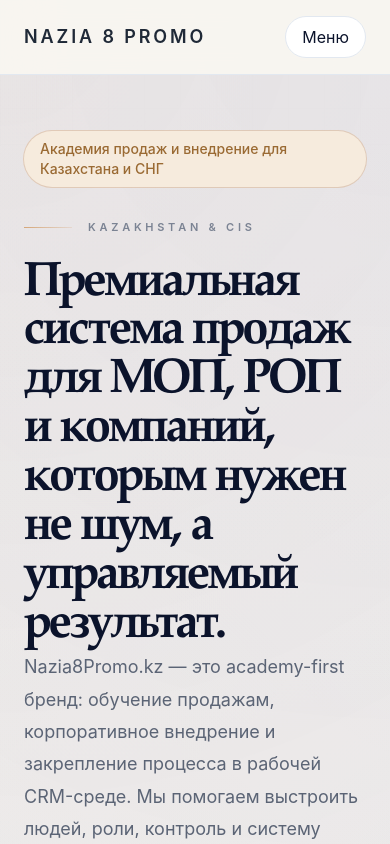
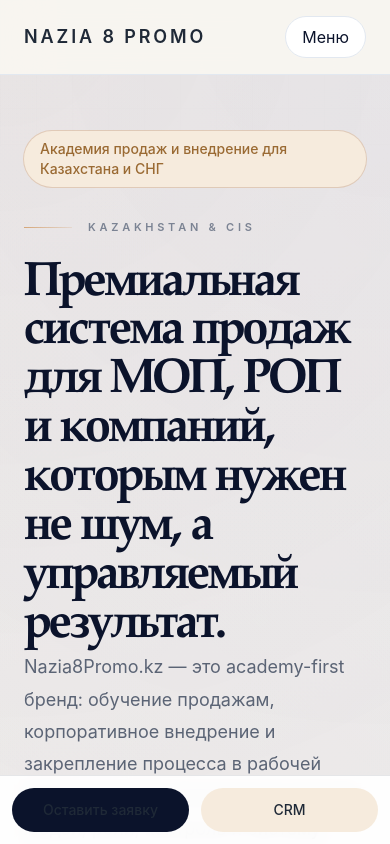
Before and after one commit to nazia8promo/n8p-site-updated-28.8.2025, a Next.js app: page / in a window 390 px wide. Shown: the top 844 px of the page. Built offline with nearby package versions, Linux system fonts and the light colour scheme.

Commit message:
Add final UI polish: mobile sticky CTA, loading, and error states

```diff
--- /dev/null
+++ b/app/global-error.tsx
@@ -0,0 +1,39 @@
+"use client";
+
+export default function GlobalError({
+  reset,
+}: {
+  reset: () => void;
+}) {
+  return (
+    <html lang="ru">
+      <body className="min-h-screen bg-[#FAF7F2] text-[#1F2937]">
+        <div className="mx-auto flex min-h-screen max-w-7xl items-center px-6 py-16">
+          <div className="premium-panel max-w-3xl p-10">
+            <div className="inline-flex rounded-full bg-[#F6EBDD] px-4 py-2 text-sm text-[#9A6A33]">
+              Critical error
+            </div>
+
+            <h1 className="mt-6 text-5xl font-semibold leading-tight tracking-tight text-[#0B132B] md:text-6xl">
+              Сайт временно не может загрузиться
+            </h1>
+
+            <p className="mt-6 text-lg leading-8 text-slate-600">
+              Произошла критическая ошибка интерфейса. Обнови страницу или
+              попробуй ещё раз.
+            </p>
+
+            <div className="mt-8 flex flex-col gap-4 sm:flex-row">
+              <button onClick={() => reset()} className="button-premium-dark">
+                Перезагрузить
+              </button>
+              <a href="/" className="button-premium-gold">
+                На главную
+              </a>
+            </div>
+          </div>
+        </div>
+      </body>
+    </html>
+  );
+}
--- a/app/globals.css
+++ b/app/globals.css
@@ -401,3 +401,9 @@
     line-height: 1.02;
   }
 }
+
+@media (max-width: 768px) {
+  body {
+    padding-bottom: env(safe-area-inset-bottom);
+  }
+}
--- a/app/layout.tsx
+++ b/app/layout.tsx
@@ -1,8 +1,9 @@
-import type { Metadata } from "next";
+import type { Metadata, Viewport } from "next";
 import "./globals.css";
 import { SiteHeader } from "@/components/site/SiteHeader";
 import { SiteFooter } from "@/components/site/SiteFooter";
 import { StructuredData } from "@/components/site/StructuredData";
+import { MobileStickyCTA } from "@/components/site/MobileStickyCTA";
 
 export const metadata: Metadata = {
   metadataBase: new URL("https://nazia8promo.kz"),
@@ -51,6 +52,11 @@
   },
 };
 
+export const viewport: Viewport = {
+  themeColor: "#0B132B",
+  colorScheme: "light",
+};
+
 export default function RootLayout({
   children,
 }: Readonly<{
@@ -63,6 +69,7 @@
         <SiteHeader />
         <main>{children}</main>
         <SiteFooter />
+        <MobileStickyCTA />
       </body>
     </html>
   );
--- /dev/null
+++ b/app/loading.tsx
@@ -0,0 +1,15 @@
+export default function Loading() {
+  return (
+    <div className="mx-auto flex min-h-[60vh] max-w-7xl items-center justify-center px-6">
+      <div className="premium-panel w-full max-w-xl p-10 text-center">
+        <div className="mx-auto h-12 w-12 animate-spin rounded-full border-4 border-[#D4A373]/30 border-t-[#0B132B]" />
+        <h2 className="mt-6 text-3xl font-semibold text-[#0B132B]">
+          Загружаем страницу
+        </h2>
+        <p className="mt-4 text-base leading-8 text-slate-600">
+          Подготавливаем интерфейс Nazia8Promo.kz
+        </p>
+      </div>
+    </div>
+  );
+}
--- /dev/null
+++ b/components/site/MobileStickyCTA.tsx
@@ -0,0 +1,22 @@
+import Link from "next/link";
+
+export function MobileStickyCTA() {
+  return (
+    <div className="fixed inset-x-0 bottom-0 z-40 border-t border-[#0B132B]/10 bg-white/92 p-3 backdrop-blur md:hidden">
+      <div className="mx-auto flex max-w-7xl gap-3">
+        <Link
+          href="/contact"
+          className="flex-1 rounded-full bg-[#0B132B] px-4 py-3 text-center text-sm font-medium text-white"
+        >
+          Оставить заявку
+        </Link>
+        <Link
+          href="/crm"
+          className="flex-1 rounded-full bg-[#F6EBDD] px-4 py-3 text-center text-sm font-medium text-[#9A6A33]"
+        >
+          CRM
+        </Link>
+      </div>
+    </div>
+  );
+}
--- a/components/site/SiteFooter.tsx
+++ b/components/site/SiteFooter.tsx
@@ -49,6 +49,8 @@
           © Nazia8Promo.kz — premium sales academy and implementation
         </div>
       </div>
+
+      <div className="h-20 md:hidden" />
     </footer>
   );
 }
```
